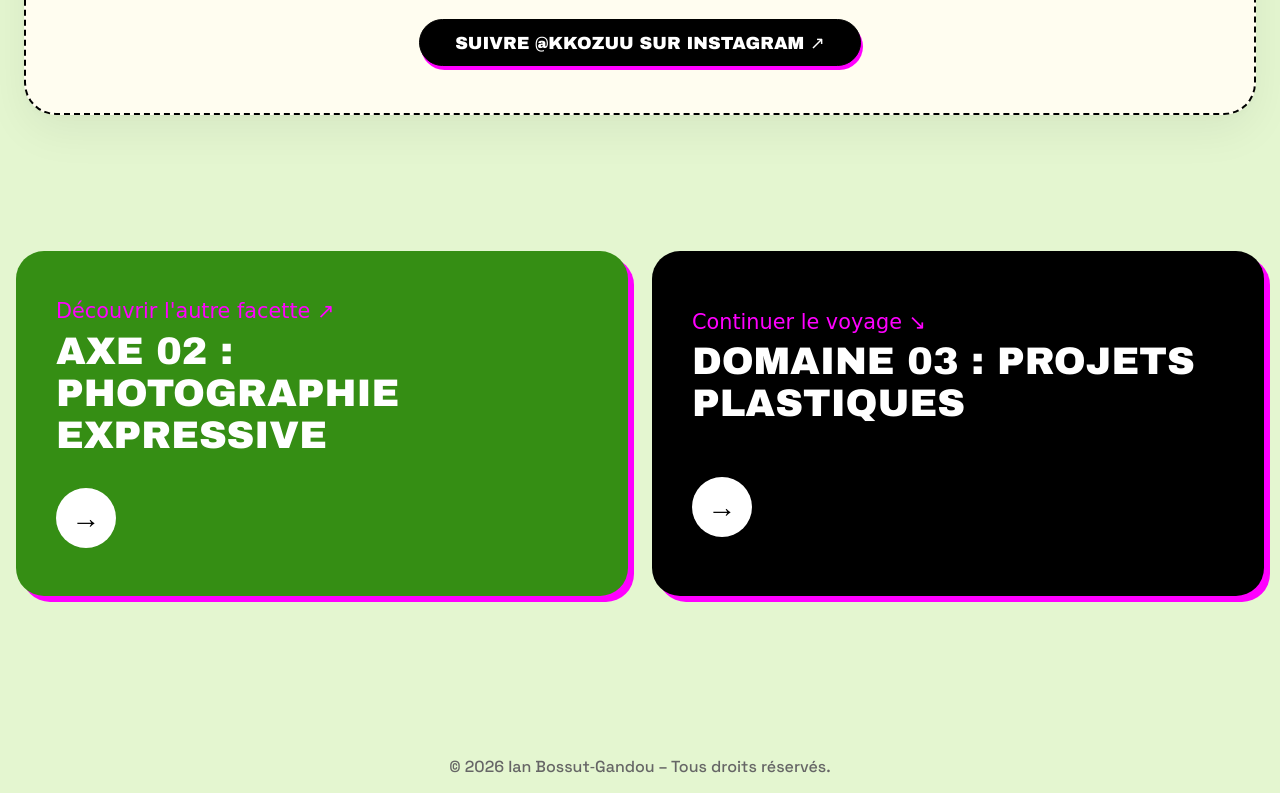
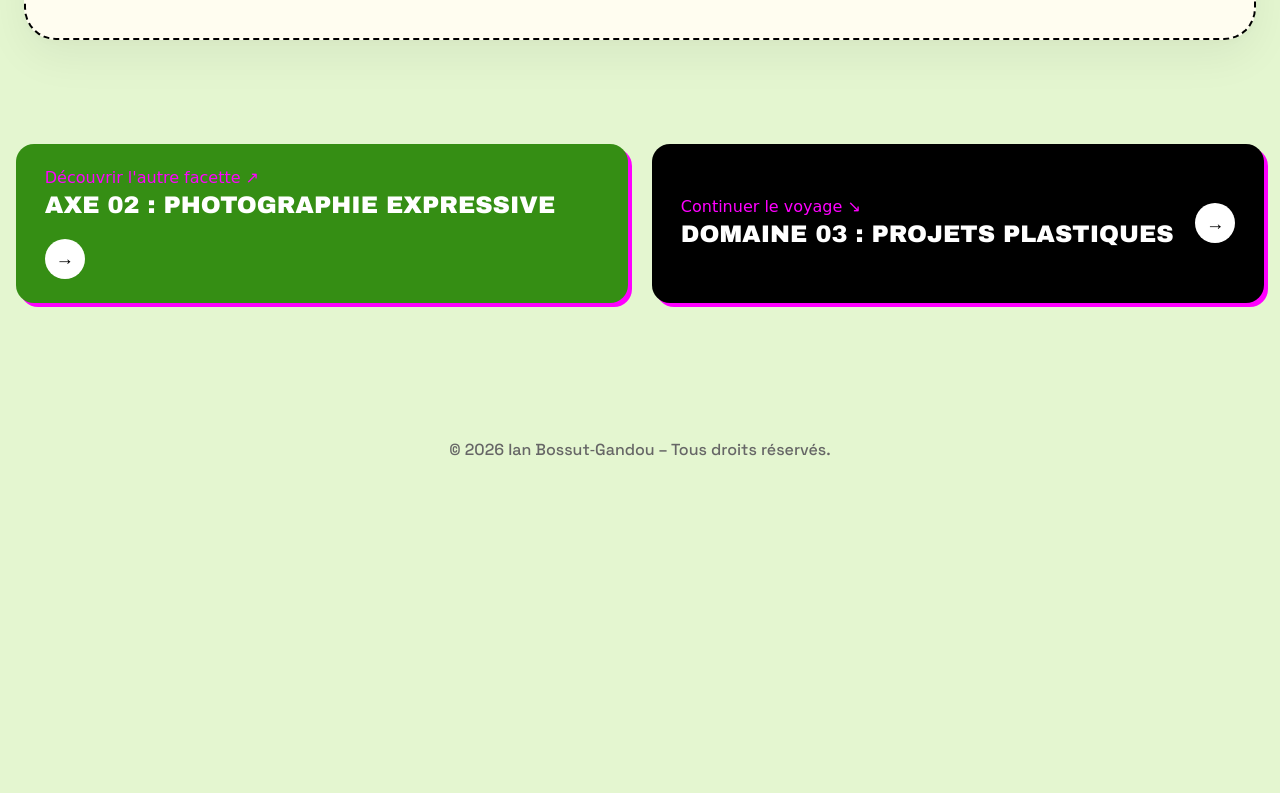
Before and after one commit to kk0zuu/portfolio-kozu, a plain HTML site: page photo-pro.html in a window 1280 px wide. Shown: the part 5937-6730 px from the top of the page. After the commit the page ends 6445 px from the top, so only its background shows below. Drawn offline with nearby package versions, Linux system fonts and the light colour scheme; a web font is replaced by a local one.

Commit message:
Réduit les bannières de navigation et retire les liens redondants en bas des cartes.
Les bandeaux de passage entre domaines sont plus compacts, et les deux blocs
de liens des sections sépia et obscurité sont supprimés puisque les mêmes
liens existent juste en dessous.

🤖 Generated with Codebuff
Co-Authored-By: Codebuff <noreply@codebuff.com>

```diff
--- a/photo-pro.html
+++ b/photo-pro.html
@@ -228,10 +228,6 @@
                     </div>
                 </div>
 
-                <div class="pr-footer-nav fade-in">
-                    <a href="https://instagram.com/kkozuu" target="_blank" rel="noopener noreferrer">Envie d’un shooting ? Contactez moi sur INSTAGRAM</a>
-                    <a href="photo-expressive.html">Revenir à la page précédente (Photos expressives)</a>
-                </div>
             </article>
 
         </div>
--- a/styles.css
+++ b/styles.css
@@ -951,59 +951,60 @@ body.hovering .cursor-spiral {
 
 /* Bannière de transition entre domaines */
 .next-domain-flow {
-    max-width: 1300px;
+    max-width: 1100px;
     width: calc(100% - 3rem);
-    margin: 5rem auto 4rem;
+    margin: 3rem auto 2.5rem;
     background: var(--color-black);
     color: var(--color-white);
-    border-radius: 28px;
-    padding: 3rem 2.5rem;
+    border-radius: 18px;
+    padding: 1.5rem 1.8rem;
     display: flex;
     align-items: center;
     justify-content: space-between;
     flex-wrap: wrap;
-    gap: 2rem;
-    box-shadow: 6px 6px 0px var(--color-neon-pink);
+    gap: 1.2rem;
+    box-shadow: 4px 4px 0px var(--color-neon-pink);
     text-decoration: none;
     transition: transform 0.25s ease, box-shadow 0.25s ease;
 }
 
 .next-domain-flow:hover {
-    transform: translate(-3px, -3px);
-    box-shadow: 9px 9px 0px var(--color-neon-pink);
+    transform: translate(-2px, -2px);
+    box-shadow: 7px 7px 0px var(--color-neon-pink);
     color: var(--color-white);
 }
 
 .next-flow-label {
     font-family: var(--font-schoolbell);
-    font-size: 1.3rem;
+    font-size: 1rem;
     color: var(--color-neon-pink);
     display: block;
-    margin-bottom: 0.4rem;
+    margin-bottom: 0.25rem;
 }
 
 .next-flow-title {
     font-family: var(--font-display);
-    font-size: clamp(1.5rem, 3vw, 2.4rem);
+    font-size: clamp(1.05rem, 1.9vw, 1.5rem);
+    line-height: 1.2;
     text-transform: uppercase;
 }
 
 .next-flow-arrow {
-    width: 60px;
-    height: 60px;
+    width: 40px;
+    height: 40px;
     border-radius: 50%;
     background: var(--color-white);
     color: var(--color-black);
     display: flex;
     align-items: center;
     justify-content: center;
-    font-size: 1.8rem;
+    font-size: 1.15rem;
     font-weight: 900;
     transition: transform 0.3s ease;
 }
 
 .next-domain-flow:hover .next-flow-arrow {
-    transform: translateX(8px);
+    transform: translateX(6px);
     background: var(--color-neon-pink);
     color: var(--color-white);
 }
@@ -1098,7 +1099,8 @@ body.hovering .cursor-spiral {
         height: 240px;
     }
     .next-domain-flow {
-        padding: 2rem 1.5rem;
+        padding: 1.1rem 1.2rem;
+        border-radius: 14px;
     }
 }
 
```
Also changed, not shown: photo-expressive.html (+0 -5 lines).
